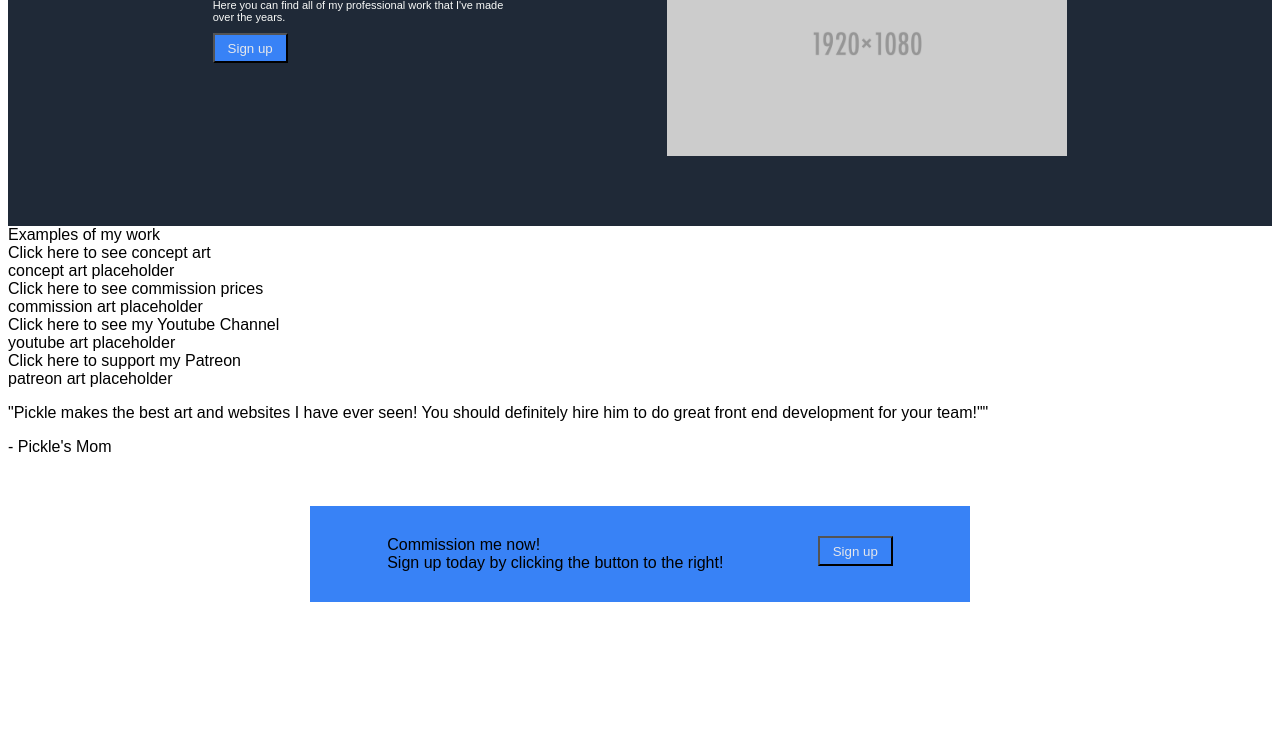
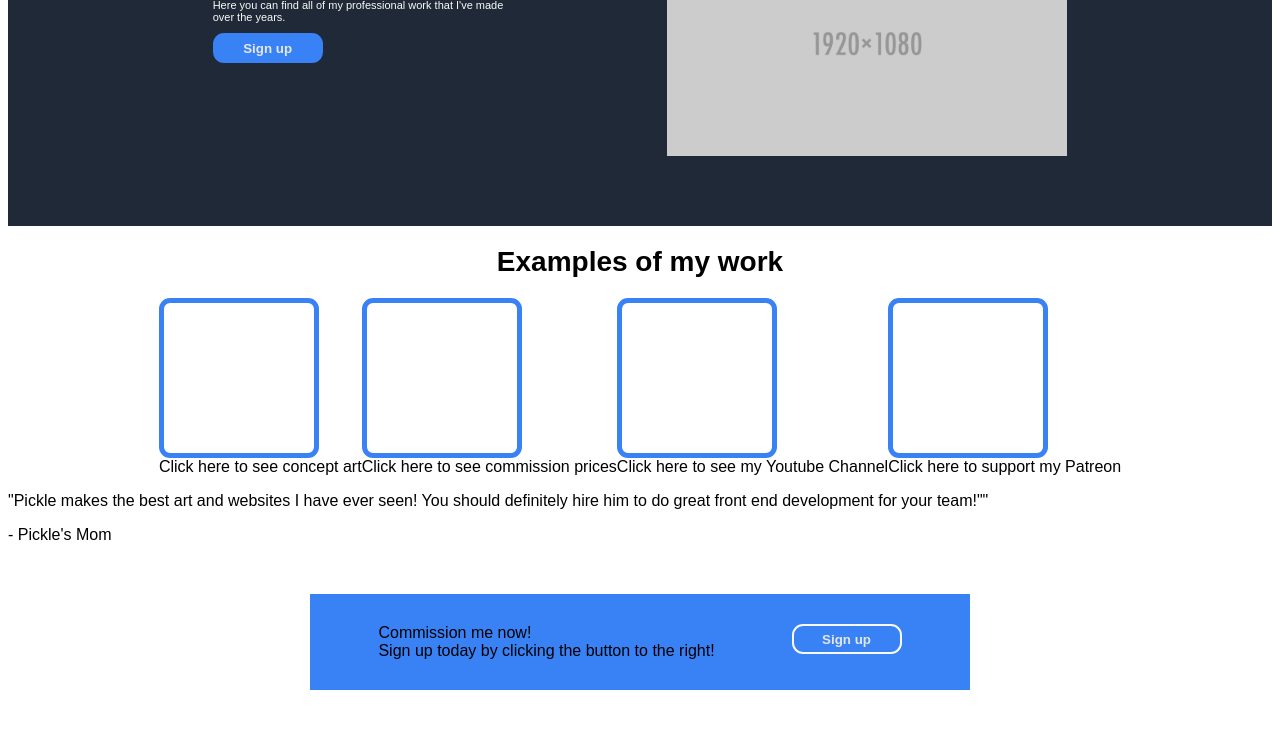
Before and after one commit to PickledChild/foundations-landing-page, a plain HTML site: page index.html in a window 1280 px wide. Shown: the part 197-926 px from the top of the page. Before the commit the page ends 857 px from the top, so only its background shows below. Drawn offline with Linux system fonts and the light colour scheme.

Commit message:
finish top section and begin formatting content section

```diff
--- a/index.html
+++ b/index.html
@@ -4,15 +4,15 @@
     <meta charset="UTF-8" />
     <meta name="viewport" content="width=device-width, initial-scale=1.0" />
     <title>Pickle's Art</title>
-    <link rel="stylesheet" href="./style.css"
+    <link rel="stylesheet" href="./style.css" />
   </head>
   <body>
     <div class="header">
       <div class="logo">Pickle's Art</div>
       <ul>
-        <li>My Portfolio</li>
-        <li>Mission</li>
-        <li>Social Media</li>
+        <li><a href="">My Portfolio</a></li>
+        <li><a href="">Mission</a></li>
+        <li><a href="">Social Media</a></li>
       </ul>
     </div>
     <div class="intro">
@@ -33,24 +33,24 @@
       x 1080 placeholder"
       />
     </div>
-    <div>
-      <div>Examples of my work</div>
-      <div>
-        <div>
+    <div class="content">
+      <div id="cont-title">Examples of my work</div>
+      <div class="cont-cont">
+        <div class="cont-media">
+          <div class="preview"></div>
           <div>Click here to see concept art</div>
-          <div>concept art placeholder</div>
         </div>
-        <div>
+        <div class="cont-media">
+          <div class="preview"></div>
           <div>Click here to see commission prices</div>
-          <div>commission art placeholder</div>
         </div>
-        <div>
+        <div class="cont-media">
+          <div class="preview"></div>
           <div>Click here to see my Youtube Channel</div>
-          <div>youtube art placeholder</div>
         </div>
-        <div>
+        <div class="cont-media">
+          <div class="preview"></div>
           <div>Click here to support my Patreon</div>
-          <div>patreon art placeholder</div>
         </div>
       </div>
     </div>
@@ -67,7 +67,7 @@
           <div>Commission me now!</div>
           <div>Sign up today by clicking the button to the right!</div>
         </div>
-        <button>Sign up</button>
+        <button #bottom-button>Sign up</button>
       </div>
     </div>
   </body>
--- a/style.css
+++ b/style.css
@@ -68,9 +68,12 @@ ul {
 
 button {
   background-color: #3882f6;
-  width: 75px;
+  width: 110px;
   height: 30px;
   color: #e5e7eb;
+  border-radius: 11px;
+  font-weight: bold;
+  border: 2px solid #f9faf8;
 }
 
 img {
@@ -89,3 +92,44 @@ img {
   color: #f9faf8;
   font-weight: bolder;
 }
+
+a {
+  text-decoration: none;
+  color: #e5e7eb;
+}
+
+#top-button {
+  border-style: none;
+}
+
+.preview {
+  height: 150px;
+  width: 150px;
+  border: 5px solid #3882f6;
+  border-radius: 11px;
+}
+
+.content {
+  display: flex;
+  flex-direction: column;
+  justify-content: center;
+  align-items: center;
+}
+
+#cont-title {
+  font-weight: bolder;
+  font-size: 28px;
+  display: flex;
+  justify-content: center;
+  padding: 20px;
+}
+
+.cont-media {
+  display: flex;
+  flex-direction: column;
+}
+
+.cont-cont {
+  display: flex;
+  flex-direction: row;
+}
```
